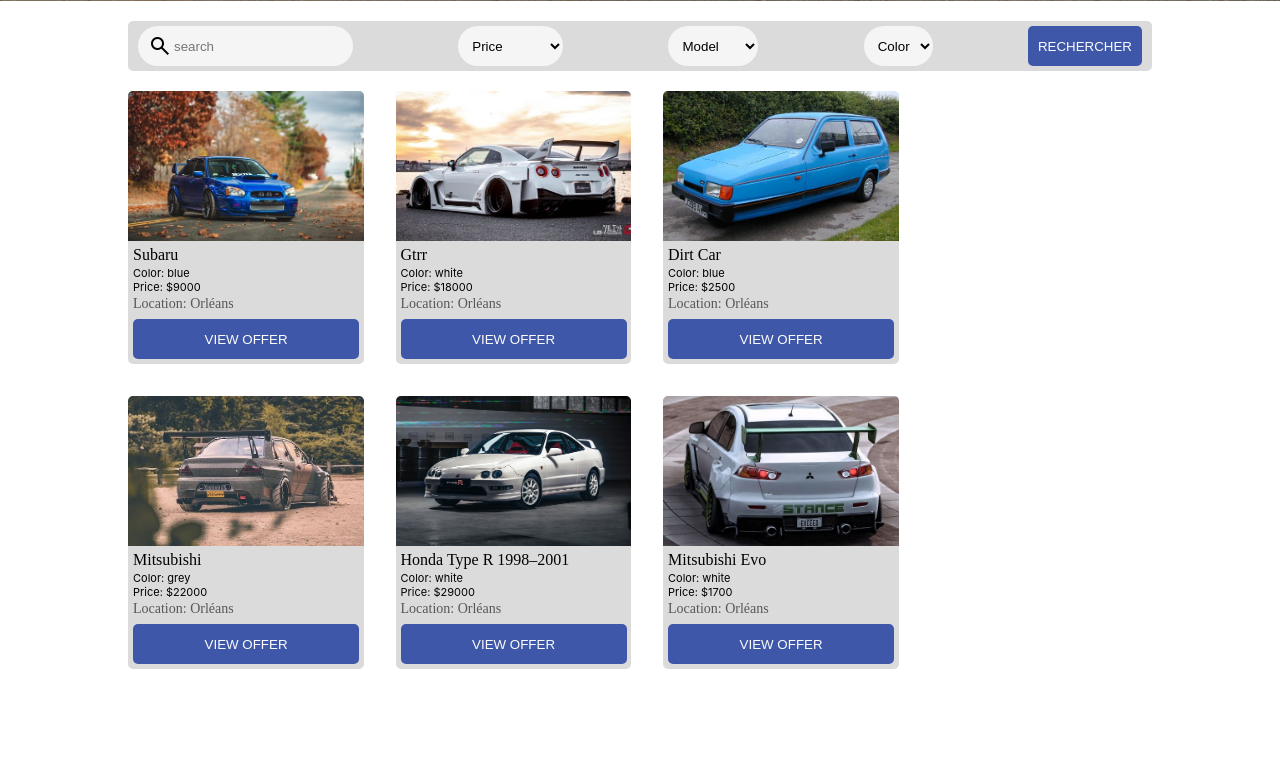
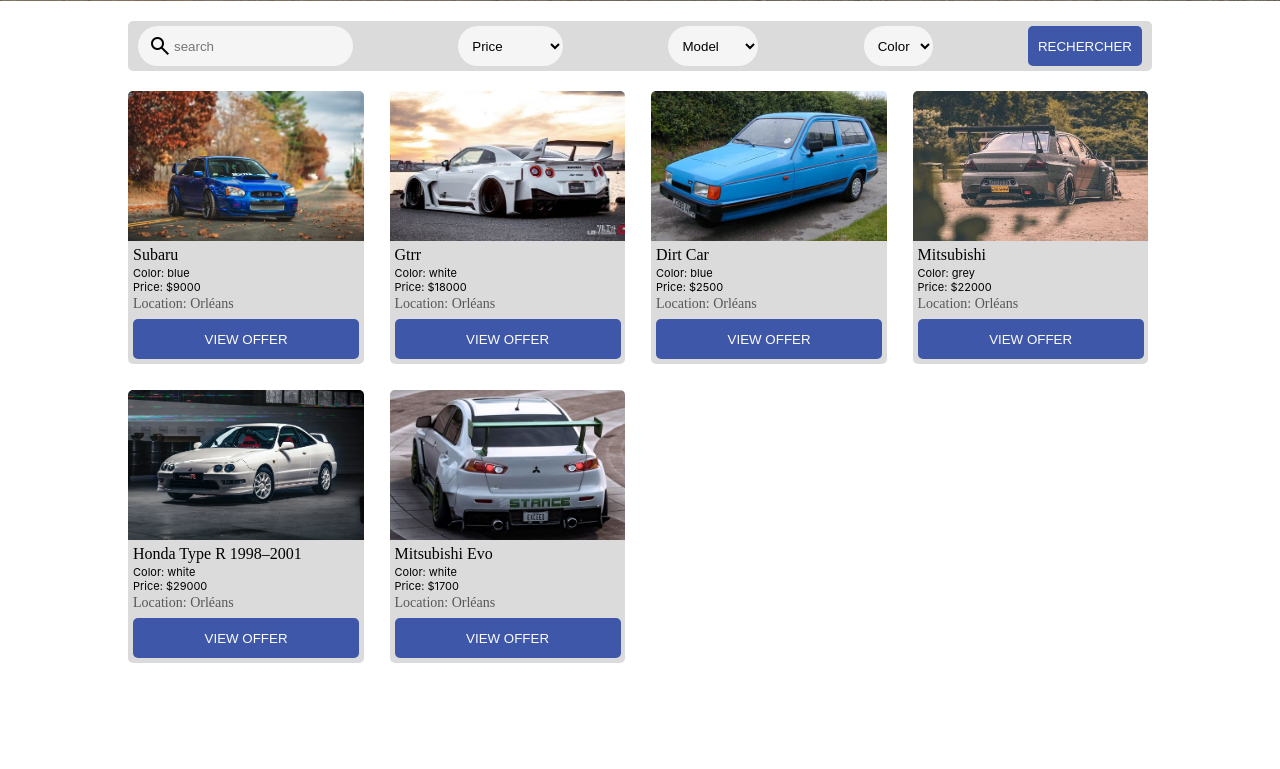
Before and after one commit to Coding-Diligence/Get-Your-New-Car, a PHP site: page / in a window 1280 px wide. Shown: the part 713-1482 px from the top of the page. After the commit the page ends 1376 px from the top, so only its background shows below. Run offline with PHP 8.4, Linux system fonts and the light colour scheme; data that the repository does not hold is empty.

Commit message:
style/ gap

```diff
--- a/style/style.css
+++ b/style/style.css
@@ -131,7 +131,7 @@ body{
     display: flex;
     flex-direction: row;
     flex-wrap: wrap;
-    gap: 32px;
+    gap: 26px;
     margin: auto;
     margin-bottom: 100px;
 }
```
